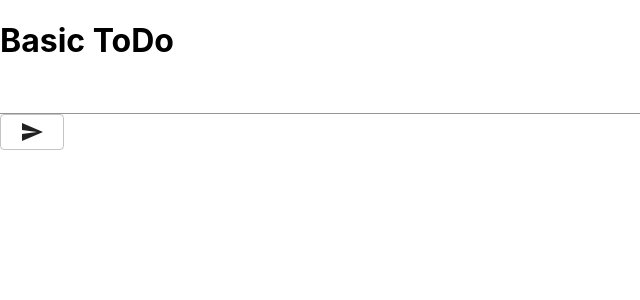
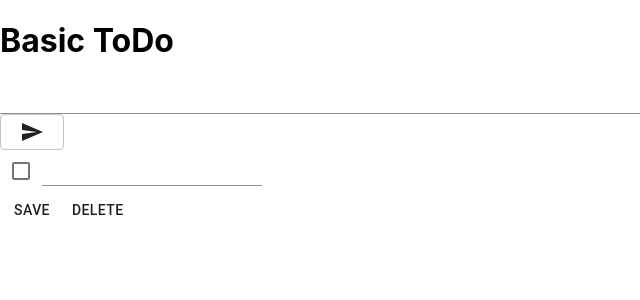
Before and after one commit to dede999/basic-todo-app, a React (Create React App) app: page / in a window 1280 px wide. Both pictures are taken after a click on the button 32 px from the left and 131 px from the top of the page. Shown: the top 300 px of the page, without its empty margins (0-640 px from the left). Built offline with nearby package versions, Linux system fonts and the light colour scheme.

Commit message:
CRUD is "done", but  is crashing. Fixing is a WIP

```diff
--- a/src/App.tsx
+++ b/src/App.tsx
@@ -3,6 +3,7 @@ import React from 'react'
 import SendIcon from '@material-ui/icons/Send'
 import { Input, Button } from '@material-ui/core'
 import ToDoContext, { ITask } from './providers/ToDoContext'
+import TaskView from './components/TaskView'
 
 class App extends React.Component {
 
@@ -43,8 +44,7 @@ class App extends React.Component {
     )
     this.setState({
       task_list: this.state.task_list.splice(index, 1, task)
-    })
-    this.save_in_localStorage()
+    }, () => this.save_in_localStorage())
   }
 
   remove_task = (task_title: string) => {
@@ -53,8 +53,7 @@ class App extends React.Component {
     )
     this.setState({
       task_list: this.state.task_list.splice(index, 1)
-    })
-    this.save_in_localStorage()
+    }, () => this.save_in_localStorage())
   }
 
   set_field = (e: any) => {
@@ -63,8 +62,6 @@ class App extends React.Component {
       [name]: value
     })
   }
-
-
 
   render() {
     return (
@@ -91,7 +88,9 @@ class App extends React.Component {
                   </Button>
                 </div>
                 <div className="task-list">
-                  { task_list.map((task) => <p> {task.title} </p>) }
+                  { task_list.map((task, i) =>
+                    <TaskView a_task={task} key={i} />
+                  ) }
                 </div>
               </div>
             )}
--- /dev/null
+++ b/src/components/TaskView/index.tsx
@@ -0,0 +1,60 @@
+import React from 'react'
+import ToDoContext, { ITask } from '../../providers/ToDoContext';
+import { Input, Checkbox, Button } from '@material-ui/core';
+
+interface Props {
+  a_task: ITask
+}
+
+interface State {
+  the_task: ITask
+}
+
+export default class TaskView extends React.Component<Props, State> {
+  state = {
+    the_task: {
+      title: "",
+      is_complete: false
+    }
+  }
+
+  componentDidMount() {
+    const { title, is_complete } = this.props.a_task
+    this.setState({
+      the_task: {
+        title: title,
+        is_complete: is_complete
+      }
+    })
+  }
+
+  render() {
+    const { title, is_complete } = this.state.the_task
+    return(
+      <ToDoContext.Consumer>
+        {({edit_task, remove_task}) => (
+          <div className="task-list-item">
+            <Checkbox
+              checked={is_complete}
+              onChange={(e: any) => this.setState({
+                the_task: { title: title, is_complete: !is_complete }
+              })} />
+            <Input
+              defaultValue={title}
+              onChange={(e: any) => this.setState({
+                the_task: { title: e.target.value, is_complete: is_complete }
+              })} />
+            <div className="actions">
+              <Button onClick={() => edit_task(this.state.the_task)}>
+                Save
+              </Button>
+              <Button onClick={() => remove_task(title)}>
+                Delete
+              </Button>
+            </div>
+          </div>
+        )}
+      </ToDoContext.Consumer>
+    )
+  }
+}
```
